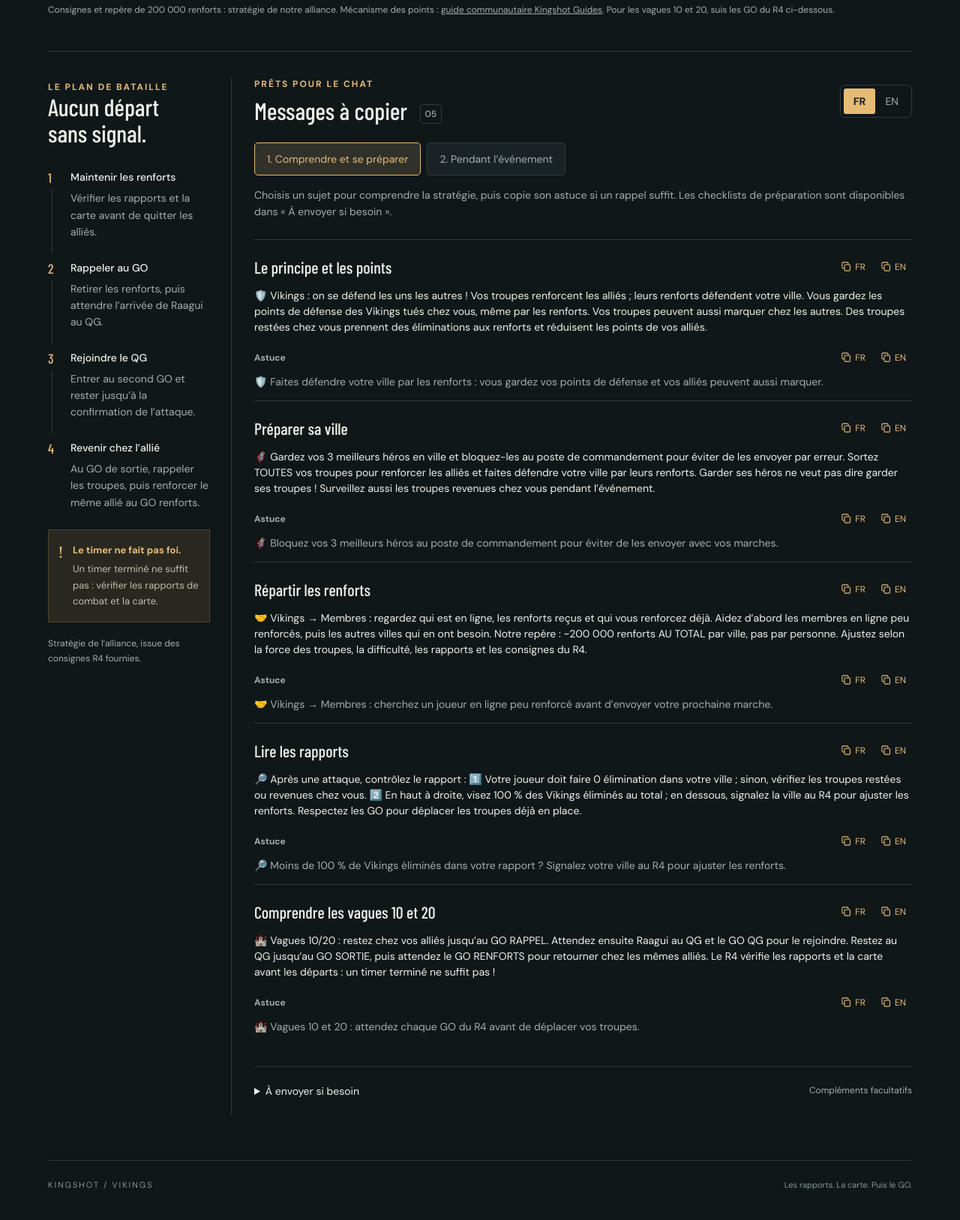
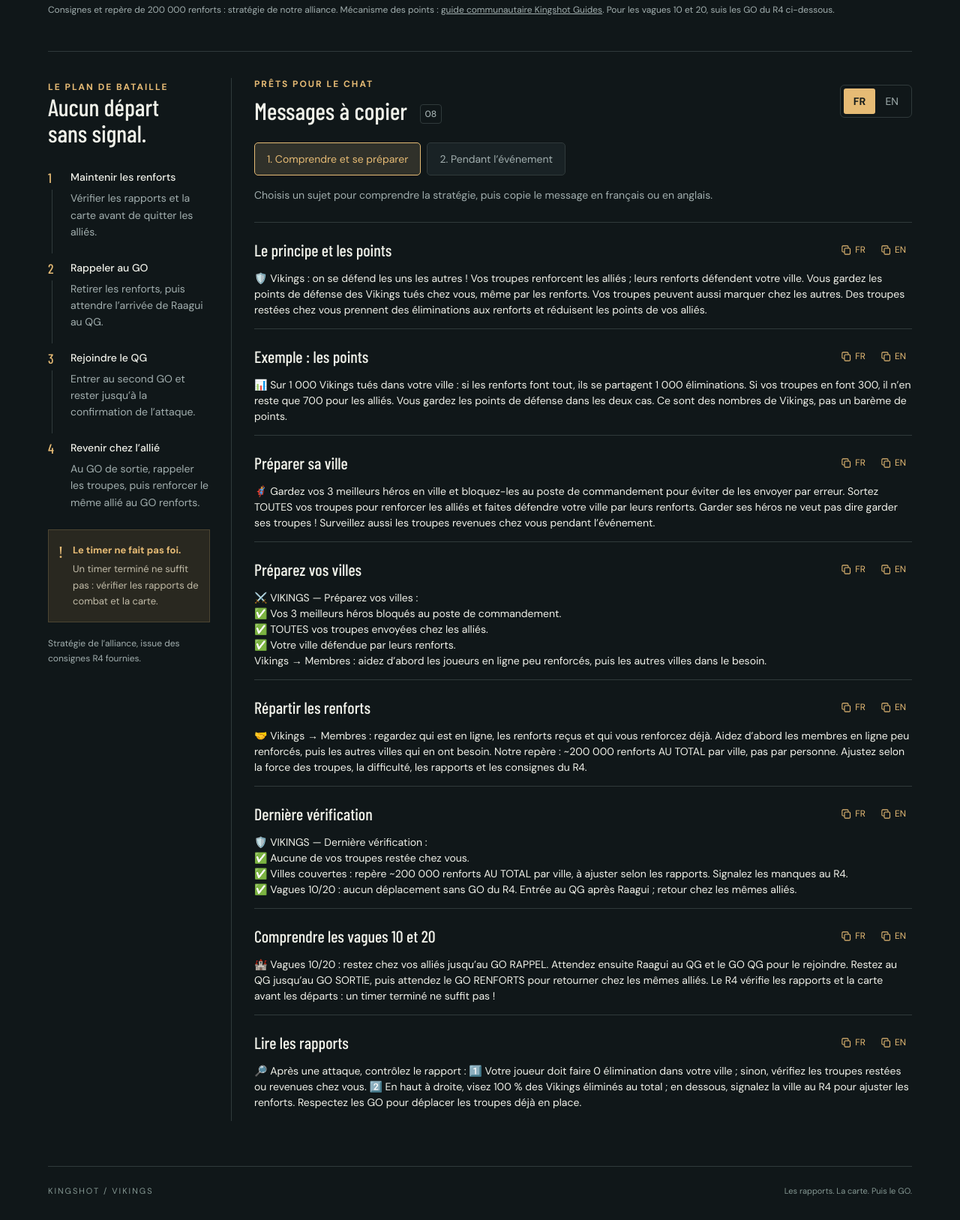
Before and after one commit to StevenWatremez/viking-strategy, a plain HTML site: page index.html in a window 1280 px wide. Shown: the part 2797-4424 px from the top of the page at 75% size. Drawn offline with nearby package versions, Linux system fonts and the light colour scheme.

Commit message:
[func] adjust messages

```diff
--- a/app.js
+++ b/app.js
@@ -1,32 +1,28 @@
 const explanationMessages = [
   { title: 'Le principe et les points', titleEn: 'The basics and points', short: 'Principe et points', tag: 'COMPRENDRE', tone: 'wait',
-    tip: { fr: '🛡️ Faites défendre votre ville par les renforts : vous gardez vos points de défense et vos alliés peuvent aussi marquer.', en: '🛡️ Let reinforcements defend your city: you keep your defense points and your allies can score too.' },
     fr: '🛡️ Vikings : on se défend les uns les autres ! Vos troupes renforcent les alliés ; leurs renforts défendent votre ville. Vous gardez les points de défense des Vikings tués chez vous, même par les renforts. Vos troupes peuvent aussi marquer chez les autres. Des troupes restées chez vous prennent des éliminations aux renforts et réduisent les points de vos alliés.',
     en: '🛡️ Vikings: we defend each other! Your troops reinforce allies; their reinforcements defend your city. You keep defense points for Vikings killed at home, even by reinforcements. Your troops can also score at other cities. Troops left at home take kills from reinforcements, reducing your allies’ points.' },
+  { title: 'Exemple : les points', titleEn: 'Example: points',
+    fr: '📊 Sur 1 000 Vikings tués dans votre ville : si les renforts font tout, ils se partagent 1 000 éliminations. Si vos troupes en font 300, il n’en reste que 700 pour les alliés. Vous gardez les points de défense dans les deux cas. Ce sont des nombres de Vikings, pas un barème de points.',
+    en: '📊 Out of 1,000 Vikings killed in your city: if reinforcements do all the work, they share 1,000 kills. If your own troops get 300, only 700 remain for allies. You keep defense points in both cases. These are Viking counts, not point values.' },
   { title: 'Préparer sa ville', titleEn: 'Prepare your city', short: 'Héros et troupes', tag: 'COMPRENDRE', tone: 'wait',
-    tip: { fr: '🦸 Bloquez vos 3 meilleurs héros au poste de commandement pour éviter de les envoyer avec vos marches.', en: '🦸 Lock your 3 best heroes in the Command Center to avoid sending them with your marches.' },
     fr: '🦸 Gardez vos 3 meilleurs héros en ville et bloquez-les au poste de commandement pour éviter de les envoyer par erreur. Sortez TOUTES vos troupes pour renforcer les alliés et faites défendre votre ville par leurs renforts. Garder ses héros ne veut pas dire garder ses troupes ! Surveillez aussi les troupes revenues chez vous pendant l’événement.',
     en: '🦸 Keep your 3 best heroes in your city and lock them in the Command Center to avoid sending them by mistake. Send ALL your troops to reinforce allies and let their reinforcements defend your city. Keeping heroes does not mean keeping troops at home! Also watch for troops returning home during the event.' },
-  { title: 'Répartir les renforts', titleEn: 'Distribute reinforcements', short: 'Qui renforcer ?', tag: 'COMPRENDRE', tone: 'wait',
-    tip: { fr: '🤝 Vikings → Membres : cherchez un joueur en ligne peu renforcé avant d’envoyer votre prochaine marche.', en: '🤝 Vikings → Members: look for an online player with few reinforcements before sending your next march.' },
-    fr: '🤝 Vikings → Membres : regardez qui est en ligne, les renforts reçus et qui vous renforcez déjà. Aidez d’abord les membres en ligne peu renforcés, puis les autres villes qui en ont besoin. Notre repère : ~200 000 renforts AU TOTAL par ville, pas par personne. Ajustez selon la force des troupes, la difficulté, les rapports et les consignes du R4.',
-    en: '🤝 Vikings → Members: check who is online, incoming reinforcements, and whom you already reinforce. Help online members with few reinforcements first, then other cities in need. Our guideline: ~200,000 reinforcements IN TOTAL per city, not per person. Adjust for troop strength, difficulty, reports, and R4 instructions.' },
-  { title: 'Lire les rapports', titleEn: 'Read the reports', short: 'Les deux contrôles', tag: 'COMPRENDRE', tone: 'wait',
-    tip: { fr: '🔎 Moins de 100 % de Vikings éliminés dans votre rapport ? Signalez votre ville au R4 pour ajuster les renforts.', en: '🔎 Fewer than 100% of Vikings killed in your report? Tell the R4 so your city’s reinforcements can be adjusted.' },
-    fr: '🔎 Après une attaque, contrôlez le rapport : 1️⃣ Votre joueur doit faire 0 élimination dans votre ville ; sinon, vérifiez les troupes restées ou revenues chez vous. 2️⃣ En haut à droite, visez 100 % des Vikings éliminés au total ; en dessous, signalez la ville au R4 pour ajuster les renforts. Respectez les GO pour déplacer les troupes déjà en place.',
-    en: '🔎 After an attack, check the report: 1️⃣ Your player should have 0 kills in your city; otherwise, check for troops left at home or returning there. 2️⃣ At the top right, aim for 100% of Vikings killed overall; if lower, tell the R4 so reinforcements can be adjusted. Follow the GO signals before moving troops already in position.' },
-  { title: 'Comprendre les vagues 10 et 20', titleEn: 'Understand waves 10 and 20', short: 'Vagues 10 et 20', tag: 'COMPRENDRE', tone: 'wait',
-    tip: { fr: '🏰 Vagues 10 et 20 : attendez chaque GO du R4 avant de déplacer vos troupes.', en: '🏰 Waves 10 and 20: wait for each R4 GO before moving your troops.' },
-    fr: '🏰 Vagues 10/20 : restez chez vos alliés jusqu’au GO RAPPEL. Attendez ensuite Raagui au QG et le GO QG pour le rejoindre. Restez au QG jusqu’au GO SORTIE, puis attendez le GO RENFORTS pour retourner chez les mêmes alliés. Le R4 vérifie les rapports et la carte avant les départs : un timer terminé ne suffit pas !',
-    en: '🏰 Waves 10/20: stay at your allies’ cities until GO RECALL. Then wait for Raagui to reach HQ and for GO HQ before joining him. Stay at HQ until GO LEAVE HQ, then wait for GO REINFORCE to return to the same allies. The R4 checks reports and the map before departures: a finished timer is not enough!' }
-];
-const reminderMessages = [
   { title: 'Préparez vos villes', titleEn: 'Prepare your cities', short: 'Préparation', tag: 'AVANT / 1', tone: 'wait',
     fr: '⚔️ VIKINGS — Préparez vos villes :\n✅ Vos 3 meilleurs héros bloqués au poste de commandement.\n✅ TOUTES vos troupes envoyées chez les alliés.\n✅ Votre ville défendue par leurs renforts.\nVikings → Membres : aidez d’abord les joueurs en ligne peu renforcés, puis les autres villes dans le besoin.',
     en: '⚔️ VIKINGS — Prepare your cities:\n✅ Your 3 best heroes locked in the Command Center.\n✅ ALL your troops sent to allies.\n✅ Your city defended by their reinforcements.\nVikings → Members: help online players with few reinforcements first, then other cities in need.' },
+  { title: 'Répartir les renforts', titleEn: 'Distribute reinforcements', short: 'Qui renforcer ?', tag: 'COMPRENDRE', tone: 'wait',
+    fr: '🤝 Vikings → Membres : regardez qui est en ligne, les renforts reçus et qui vous renforcez déjà. Aidez d’abord les membres en ligne peu renforcés, puis les autres villes qui en ont besoin. Notre repère : ~200 000 renforts AU TOTAL par ville, pas par personne. Ajustez selon la force des troupes, la difficulté, les rapports et les consignes du R4.',
+    en: '🤝 Vikings → Members: check who is online, incoming reinforcements, and whom you already reinforce. Help online members with few reinforcements first, then other cities in need. Our guideline: ~200,000 reinforcements IN TOTAL per city, not per person. Adjust for troop strength, difficulty, reports, and R4 instructions.' },
   { title: 'Dernière vérification', titleEn: 'Final check', short: 'Avant le départ', tag: 'AVANT / 2', tone: 'wait',
     fr: '🛡️ VIKINGS — Dernière vérification :\n✅ Aucune de vos troupes restée chez vous.\n✅ Villes couvertes : repère ~200 000 renforts AU TOTAL par ville, à ajuster selon les rapports. Signalez les manques au R4.\n✅ Vagues 10/20 : aucun déplacement sans GO du R4. Entrée au QG après Raagui ; retour chez les mêmes alliés.',
-    en: '🛡️ VIKINGS — Final check:\n✅ None of your own troops left at home.\n✅ Cities covered: guideline ~200,000 reinforcements IN TOTAL per city, adjusted using reports. Tell the R4 about gaps.\n✅ Waves 10/20: no moves without the R4’s GO. Enter HQ after Raagui; return to the same allies.' }
+    en: '🛡️ VIKINGS — Final check:\n✅ None of your own troops left at home.\n✅ Cities covered: guideline ~200,000 reinforcements IN TOTAL per city, adjusted using reports. Tell the R4 about gaps.\n✅ Waves 10/20: no moves without the R4’s GO. Enter HQ after Raagui; return to the same allies.' },
+  { title: 'Comprendre les vagues 10 et 20', titleEn: 'Understand waves 10 and 20', short: 'Vagues 10 et 20', tag: 'COMPRENDRE', tone: 'wait',
+    fr: '🏰 Vagues 10/20 : restez chez vos alliés jusqu’au GO RAPPEL. Attendez ensuite Raagui au QG et le GO QG pour le rejoindre. Restez au QG jusqu’au GO SORTIE, puis attendez le GO RENFORTS pour retourner chez les mêmes alliés. Le R4 vérifie les rapports et la carte avant les départs : un timer terminé ne suffit pas !',
+    en: '🏰 Waves 10/20: stay at your allies’ cities until GO RECALL. Then wait for Raagui to reach HQ and for GO HQ before joining him. Stay at HQ until GO LEAVE HQ, then wait for GO REINFORCE to return to the same allies. The R4 checks reports and the map before departures: a finished timer is not enough!' },
+  { title: 'Lire les rapports', titleEn: 'Read the reports', short: 'Les deux contrôles', tag: 'COMPRENDRE', tone: 'wait',
+    fr: '🔎 Après une attaque, contrôlez le rapport : 1️⃣ Votre joueur doit faire 0 élimination dans votre ville ; sinon, vérifiez les troupes restées ou revenues chez vous. 2️⃣ En haut à droite, visez 100 % des Vikings éliminés au total ; en dessous, signalez la ville au R4 pour ajuster les renforts. Respectez les GO pour déplacer les troupes déjà en place.',
+    en: '🔎 After an attack, check the report: 1️⃣ Your player should have 0 kills in your city; otherwise, check for troops left at home or returning there. 2️⃣ At the top right, aim for 100% of Vikings killed overall; if lower, tell the R4 so reinforcements can be adjusted. Follow the GO signals before moving troops already in position.' }
 ];
 const coordinationMessages = [
   { title: 'Consignes avant les vagues', short: 'Les consignes', tag: 'PRÉPARATION', tone: 'wait',
@@ -41,6 +37,9 @@ const coordinationMessages = [
     titleEn: "Reminder before moving",
     fr: '✋ Gardez vos renforts chez vos alliés ! Ne vous fiez pas uniquement aux timers : l’attaque peut encore être en route. Nous vérifions les rapports et la carte avant de bouger. Attendez mon GO pour rappeler vos troupes.',
     en: '✋ Keep your reinforcements at your allies’ cities! Do not rely only on timers: the attack may still be on its way. We are checking reports and the map before moving. Wait for my GO to recall your troops.' },
+  { title: 'Maintenir les renforts', titleEn: 'Keep reinforcements in place',
+    fr: '✋ Gardez vos renforts chez vos alliés. Attendez mon GO RAPPEL : un timer terminé ne confirme pas la fin de l’attaque.',
+    en: '✋ Keep your reinforcements at your allies’ cities. Wait for my GO RECALL: a finished timer does not confirm the attack is over.' },
   { title: 'GO pour retirer les renforts', short: 'GO rappel', tag: 'RAPPELER', tone: 'go',
     titleEn: "GO RECALL",
     fr: '🟢 GO RAPPEL ! Retirez vos renforts de chez vos alliés. 🛑 N’entrez pas encore au QG : nous attendons l’arrivée de Raagui et mon prochain GO !',
@@ -53,6 +52,9 @@ const coordinationMessages = [
     titleEn: "Wait for the HQ attack",
     fr: '🛑 Restez au QG ! Ne retirez pas vos troupes sur la seule base du timer. Nous attendons la confirmation de l’attaque dans les rapports et sur la carte. Je donne le GO dès que vous pouvez sortir.',
     en: '🛑 Stay at HQ! Do not recall your troops based only on the timer. We are waiting for confirmation of the attack in reports and on the map. I will give the GO when you can leave.' },
+  { title: 'Tenir le QG', titleEn: 'Hold HQ',
+    fr: '🛑 Restez au QG jusqu’à mon GO SORTIE. Nous attendons la confirmation de l’attaque dans les rapports et sur la carte.',
+    en: '🛑 Stay at HQ until my GO LEAVE HQ. We are waiting for confirmation of the attack in reports and on the map.' },
   { title: 'GO pour sortir du QG', short: 'GO sortie QG', tag: 'SORTIR', tone: 'go',
     titleEn: "GO LEAVE HQ",
     fr: '🟢 GO SORTIE QG ! L’attaque est confirmée, rappelez vos troupes maintenant. Préparez-vous à retourner chez le même allié que vous renforciez avant !',
@@ -62,55 +64,28 @@ const coordinationMessages = [
     fr: '🟢 GO RENFORTS ! Dès que vos troupes sont rentrées, renvoyez-les chez le même allié qu’avant. Faites vite pour être en place avant la prochaine attaque ! 🛡️',
     en: '🟢 GO REINFORCE! As soon as your troops return, send them back to the same ally as before. Move quickly to be in position before the next attack! 🛡️' }
 ];
-const extraMessages = {
-  explanations: [
-    ...reminderMessages,
-    { title: 'Exemple : les points', titleEn: 'Example: points',
-      fr: '📊 Sur 1 000 Vikings tués dans votre ville : si les renforts font tout, ils se partagent 1 000 éliminations. Si vos troupes en font 300, il n’en reste que 700 pour les alliés. Vous gardez les points de défense dans les deux cas. Ce sont des nombres de Vikings, pas un barème de points.',
-      en: '📊 Out of 1,000 Vikings killed in your city: if reinforcements do all the work, they share 1,000 kills. If your own troops get 300, only 700 remain for allies. You keep defense points in both cases. These are Viking counts, not point values.' }
-  ],
-  coordination: [
-    { title: 'Maintenir les renforts', titleEn: 'Keep reinforcements in place',
-      fr: '✋ Gardez vos renforts chez vos alliés. Attendez mon GO RAPPEL : un timer terminé ne confirme pas la fin de l’attaque.',
-      en: '✋ Keep your reinforcements at your allies’ cities. Wait for my GO RECALL: a finished timer does not confirm the attack is over.' },
-    { title: 'Tenir le QG', titleEn: 'Hold HQ',
-      fr: '🛑 Restez au QG jusqu’à mon GO SORTIE. Nous attendons la confirmation de l’attaque dans les rapports et sur la carte.',
-      en: '🛑 Stay at HQ until my GO LEAVE HQ. We are waiting for confirmation of the attack in reports and on the map.' }
-  ]
-};
 const groups = {
   explanations: { messages: explanationMessages, label: 'COMPRENDRE ET SE PRÉPARER',
-    hint: 'Choisis un sujet pour comprendre la stratégie, puis copie son astuce si un rappel suffit. Les checklists de préparation sont disponibles dans « À envoyer si besoin ».' },
+    hint: 'Choisis un sujet pour comprendre la stratégie, puis copie le message en français ou en anglais.' },
   coordination: { messages: coordinationMessages, label: 'EN DIRECT / VAGUES 10 & 20',
-    hint: 'Les huit messages des vagues 10 et 20, dans l’ordre : consignes, organisation, attentes et GO. Copie chacun au bon moment.' }
+    hint: 'Les dix messages des vagues 10 et 20, dans l’ordre : consignes, organisation, attentes et GO. Copie chacun au bon moment.' }
 };
 let messageGroup = 'explanations';
 let messages = explanationMessages;
 let language = 'fr';
 let toastTimer;
 const copyIcon = '<svg viewBox="0 0 24 24" fill="none" stroke="currentColor" stroke-width="1.7" aria-hidden="true"><rect x="8" y="8" width="12" height="13" rx="2"/><path d="M16 8V5a2 2 0 0 0-2-2H5a2 2 0 0 0-2 2v9a2 2 0 0 0 2 2h3"/></svg>';
-function messageCard(item, i, extra = false) {
+function messageCard(item, i) {
   const title = language === 'en' ? item.titleEn : item.title;
-  const extraAttribute = extra ? 'data-extra' : '';
   return `<article class="message-card">
     <div class="message-row">
       <h3 lang="${language}">${title}</h3>
       <div class="copy-actions" role="group" aria-label="Copier : ${title}">
-        <button type="button" class="copy-small" data-copy="${i}" ${extraAttribute} data-copy-lang="fr" aria-label="Copier en français : ${title}">${copyIcon} FR</button>
-        <button type="button" class="copy-small" data-copy="${i}" ${extraAttribute} data-copy-lang="en" aria-label="Copier en anglais : ${title}">${copyIcon} EN</button>
+        <button type="button" class="copy-small" data-copy="${i}" data-copy-lang="fr" aria-label="Copier en français : ${title}">${copyIcon} FR</button>
+        <button type="button" class="copy-small" data-copy="${i}" data-copy-lang="en" aria-label="Copier en anglais : ${title}">${copyIcon} EN</button>
       </div>
     </div>
     <p class="message-text" lang="${language}">${item[language]}</p>
-    ${item.tip ? `<section class="quick-tip" aria-label="Astuce : ${title}">
-      <div class="message-row">
-        <h4>Astuce</h4>
-        <div class="copy-actions" role="group" aria-label="Copier l’astuce : ${title}">
-          <button type="button" class="copy-small" data-copy="${i}" data-tip data-copy-lang="fr" aria-label="Copier l’astuce en français : ${title}">${copyIcon} FR</button>
-          <button type="button" class="copy-small" data-copy="${i}" data-tip data-copy-lang="en" aria-label="Copier l’astuce en anglais : ${title}">${copyIcon} EN</button>
-        </div>
-      </div>
-      <p class="message-text" lang="${language}">${item.tip[language]}</p>
-    </section>` : ''}
   </article>`;
 }
 function render() {
@@ -118,9 +93,6 @@ function render() {
   document.querySelectorAll('[data-group]').forEach(button => button.setAttribute('aria-pressed', String(button.dataset.group === messageGroup)));
   document.querySelector('#message-hint').textContent = groups[messageGroup].hint;
   document.querySelector('#all-messages').innerHTML = messages.map((item, i) => messageCard(item, i)).join('');
-  const extras = extraMessages[messageGroup];
-  document.querySelector('#extra-messages').hidden = extras.length === 0;
-  document.querySelector('#extra-message-list').innerHTML = extras.map((item, i) => messageCard(item, i, true)).join('');
   document.querySelectorAll('[data-lang]').forEach(button => button.setAttribute('aria-pressed', String(button.dataset.lang === language)));
 }
 function notify(text) {
@@ -130,10 +102,10 @@ function notify(text) {
   clearTimeout(toastTimer);
   toastTimer = setTimeout(() => toast.classList.remove('visible'), 2800);
 }
-async function copy(index, lang, extra = false, tip = false) {
-  const message = (extra ? extraMessages[messageGroup] : messages)[index];
+async function copy(index, lang) {
+  const message = messages[index];
   const title = lang === 'en' ? message.titleEn : message.title;
-  const text = `${title}\n\n${(tip ? message.tip : message)[lang]}`;
+  const text = `${title}\n\n${message[lang]}`;
   try {
     if (!navigator.clipboard?.writeText) throw new Error('Clipboard unavailable');
     await navigator.clipboard.writeText(text);
@@ -158,10 +130,9 @@ document.addEventListener('click', event => {
   if (button.dataset.group) {
     messageGroup = button.dataset.group;
     messages = groups[messageGroup].messages;
-    document.querySelector('#extra-messages').open = false;
     render();
   }
   if (button.dataset.lang) { language = button.dataset.lang; render(); }
-  if (button.dataset.copy !== undefined) copy(Number(button.dataset.copy), button.dataset.copyLang || language, button.dataset.extra !== undefined, button.dataset.tip !== undefined);
+  if (button.dataset.copy !== undefined) copy(Number(button.dataset.copy), button.dataset.copyLang || language);
 });
 render();
--- a/index.html
+++ b/index.html
@@ -65,11 +65,10 @@
         <p class="source-note">Stratégie de l’alliance, issue des consignes R4 fournies.</p>
       </aside>
       <section class="messages" id="messages" aria-labelledby="messages-title">
-        <div class="messages-heading"><div><p class="eyebrow">PRÊTS POUR LE CHAT</p><h2 id="messages-title">Messages à copier <span id="message-count">05</span></h2></div><div class="language" role="group" aria-label="Langue des messages"><button type="button" data-lang="fr" aria-pressed="true">FR</button><button type="button" data-lang="en" aria-pressed="false">EN</button></div></div>
+        <div class="messages-heading"><div><p class="eyebrow">PRÊTS POUR LE CHAT</p><h2 id="messages-title">Messages à copier <span id="message-count">08</span></h2></div><div class="language" role="group" aria-label="Langue des messages"><button type="button" data-lang="fr" aria-pressed="true">FR</button><button type="button" data-lang="en" aria-pressed="false">EN</button></div></div>
         <div class="message-groups" role="group" aria-label="Moment des messages"><button type="button" data-group="explanations" aria-pressed="true">1. Comprendre et se préparer</button><button type="button" data-group="coordination" aria-pressed="false">2. Pendant l’événement</button></div>
-        <p class="copy-hint" id="message-hint">Choisis un sujet pour comprendre la stratégie, puis copie son astuce si un rappel suffit. Les checklists de préparation sont disponibles dans « À envoyer si besoin ».</p>
+        <p class="copy-hint" id="message-hint">Choisis un sujet pour comprendre la stratégie, puis copie le message en français ou en anglais.</p>
         <div id="all-messages" class="message-list"></div>
-        <details class="all-messages" id="extra-messages"><summary>À envoyer si besoin <span>Compléments facultatifs</span></summary><div id="extra-message-list"></div></details>
       </section>
     </div>
   </main>
```
Also changed, not shown: style.css, 1 other file.
